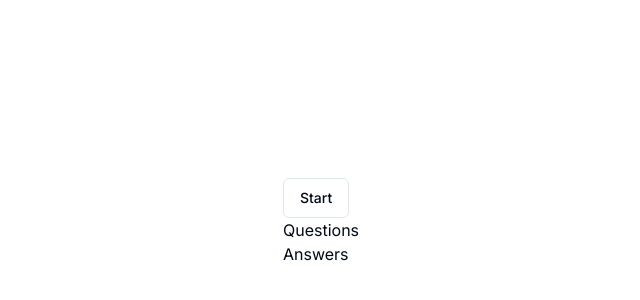
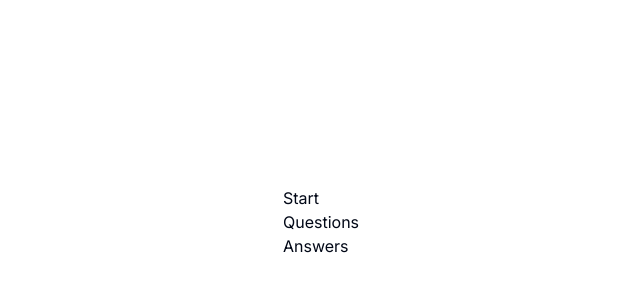
Before and after one commit to nabid001/note-ai, a Next.js app: page / in a window 1280 px wide. Shown: the part 178-478 px from the top of the page, without its empty margins (319-959 px from the left). Built offline with nearby package versions, Linux system fonts and the light colour scheme.

Commit message:
implement continue listening

```diff
--- a/components/Voice.tsx
+++ b/components/Voice.tsx
@@ -1,7 +1,5 @@
 "use client";
-
 import React, { useState } from "react";
-import { Button } from "./ui/button";
 
 const Voice = () => {
   const [text, setText] = useState<string>("");
@@ -13,16 +11,29 @@ const Voice = () => {
       window.SpeechRecognition || window.webkitSpeechRecognition;
 
     const recognition = new SpeechRecognition();
+    recognition.continuous = true; // Enable continuous listening
+    recognition.interimResults = true; // Allow interim results
 
-    recognition.onresult = async (event: SpeechRecognitionEvent) => {
-      console.log(event);
-      const transcript = event.results[0][0].transcript;
-      setText(transcript);
-      if (transcript.toLowerCase().startsWith("question")) {
-        const question = transcript.replace(/^question\s*/i, "") + "?";
-        setQuestions((prev) => [...prev, question]);
-      } else {
-        setAnswers((prev) => [...prev, transcript]);
+    recognition.onresult = (event: SpeechRecognitionEvent) => {
+      for (let i = event.resultIndex; i < event.results.length; ++i) {
+        const transcript = event.results[i][0].transcript.trim();
+        setText(transcript);
+
+        if (event.results[i].isFinal) {
+          if (transcript.toLowerCase().startsWith("question")) {
+            const question = transcript.replace(/^question\s*/i, "") + "?";
+            setQuestions((prev) => [...prev, question]);
+          } else if (transcript.toLowerCase().startsWith("answer")) {
+            const answer = transcript.replace(/^answer\s*/i, "");
+            setAnswers((prev) => [...prev, answer]);
+          } else if (
+            transcript.toLowerCase() === "ok" ||
+            transcript.toLowerCase() === "done"
+          ) {
+            recognition.stop();
+            break;
+          }
+        }
       }
     };
 
@@ -39,9 +50,7 @@ const Voice = () => {
 
   return (
     <div>
-      <Button variant={"outline"} onClick={() => handleRecord()}>
-        Start
-      </Button>
+      <button onClick={() => handleRecord()}>Start</button>
       <div>
         <h2>Questions</h2>
         <ul>
```
